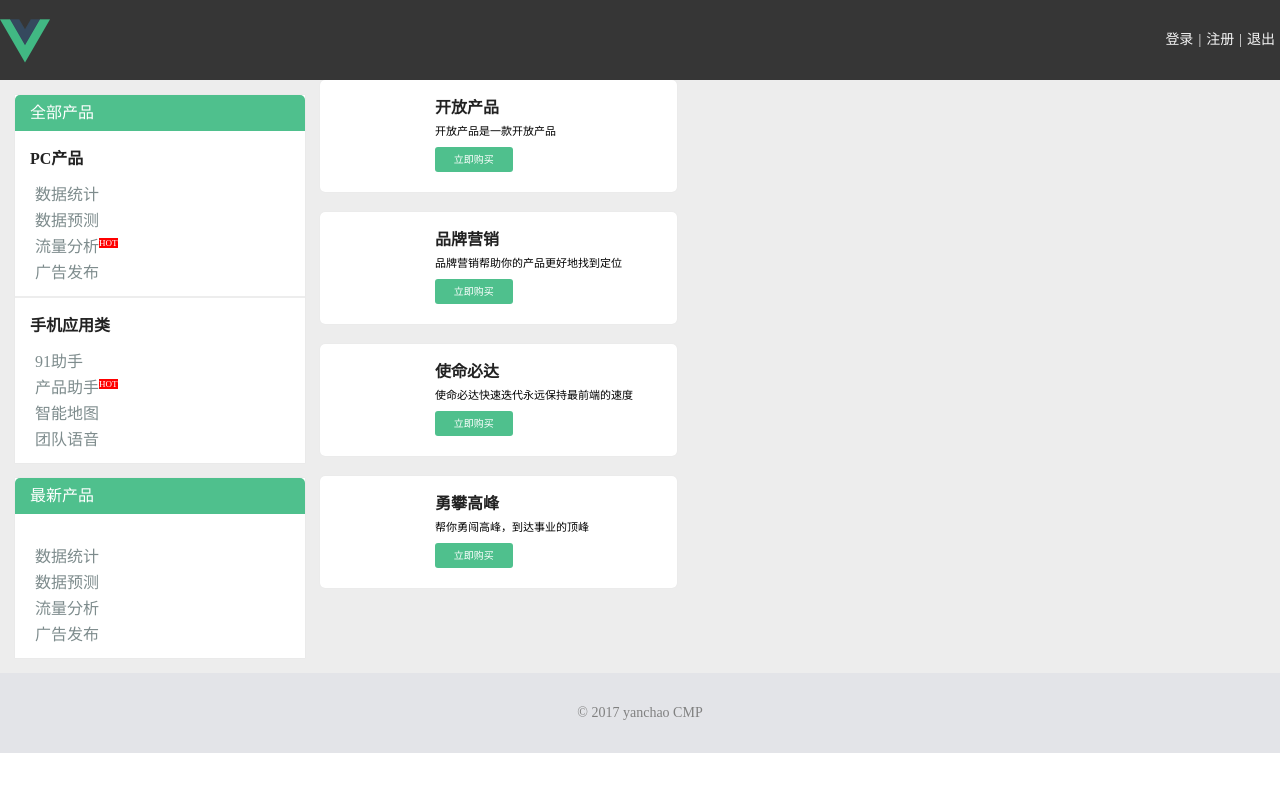
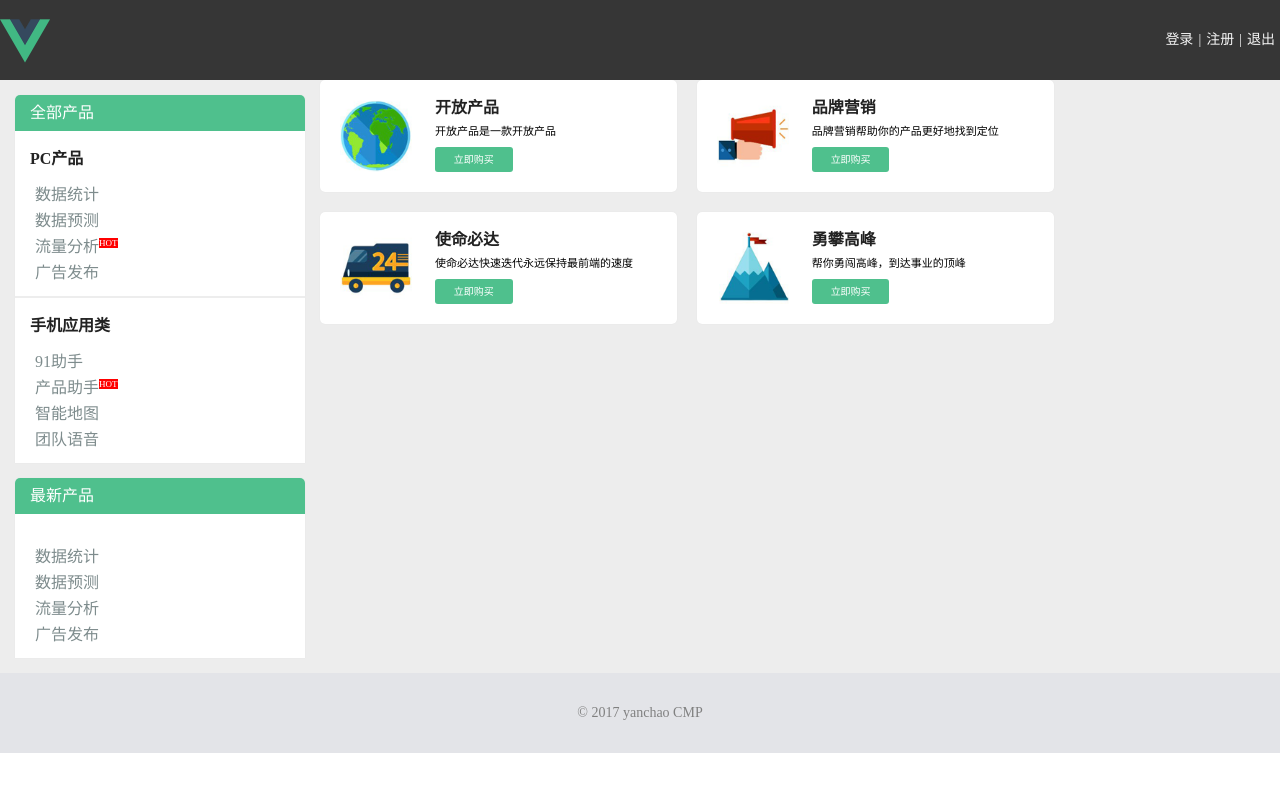
Before and after one commit to 290388252/webvue, a Vue app: page / in a window 1280 px wide. Shown: the top 792 px of the page. Built offline with nearby package versions, Linux system fonts and the light colour scheme.

Commit message:
img and mixin.stylu

```diff
--- a/src/App.vue
+++ b/src/App.vue
@@ -15,16 +15,18 @@
       </div>
     </div>
     <div class="content">
-      <router-view></router-view>
+      <keep-alive>
+        <router-view></router-view>
+      </keep-alive>
     </div>
     <div class="footer">© 2017 yanchao CMP</div>
   </div>
 </template>
 
 <script type="text/ecmascript-6">
-export default {
-  name: 'app'
-};
+  export default {
+    name: 'app'
+  };
 </script>
 
 <style lang="stylus" rel="stylesheet/stylus">
--- /dev/null
+++ b/src/common/mixin.styl
@@ -0,0 +1,8 @@
+bg-image($url)
+    background-image: url('../assets/images/' + $url + ".png")
+    background-size 72px 72px
+    background-repeat no-repeat
+    @media (-webkit-min-device-pixel-ratio: 3),(min-device-pixel-ratio: 3)
+      background-image: url('../assets/images/' + $url + ".png")
+      background-size 72px 72px
+      background-repeat no-repeat
--- a/src/page/index.vue
+++ b/src/page/index.vue
@@ -25,8 +25,8 @@
       </div>
       <div class="index-right">
         <div class="index-board-list">
-          <div class="index-board-item" v-for="item in boardList">
-            <div class="index-board-item-inner">
+          <div class="index-board-item" v-for="(item, index) in boardList">
+            <div class="index-board-item-inner" :class="'index-board-' + item.id">
               <h2>{{item.title}}</h2>
               <p>{{item.description}}</p>
               <div class="index-board-button">
@@ -40,6 +40,7 @@
 </template>
 
 <style lang="stylus" rel="stylesheet/stylus">
+  @import "../common/mixin.styl";
   .index-wrap
     width 100%
     margin 0 auto
@@ -52,6 +53,8 @@
         margin: 15px
         background: #fff
         box-shadow: 0 0 1px #ddd
+        border-top-left-radius 5px
+        border-top-right-radius 5px
         .hr
           margin-bottom: 20px;
           background #ededed
@@ -79,6 +82,7 @@
             color white
             font-size 9px
     .index-right
+      float left
       width 75%
       .index-board-item
         float left
@@ -87,10 +91,17 @@
         box-shadow: 0 0 1px #ddd;
         border-radius 5px
         padding 20px
-        margin-right 20px
-        margin-bottom 20px
+        margin 0 20px 20px 0
         .index-board-item-inner
-          padding-left: 30%;
+          padding-left: 30%
+          &.index-board-car
+            bg-image('1')
+          &.index-board-loud
+            bg-image('2')
+          &.index-board-earth
+            bg-image('3')
+          &.index-board-hill
+            bg-image('4')
           h2
             font-weight: bold
             color: #222;
@@ -125,7 +136,7 @@
                   },
                   {
                     title: '流量分析',
-                    url: 'http://overwatch.com',
+                    url: 'http://overwatch.com'
                   },
                   {
                     title: '广告发布',
```
